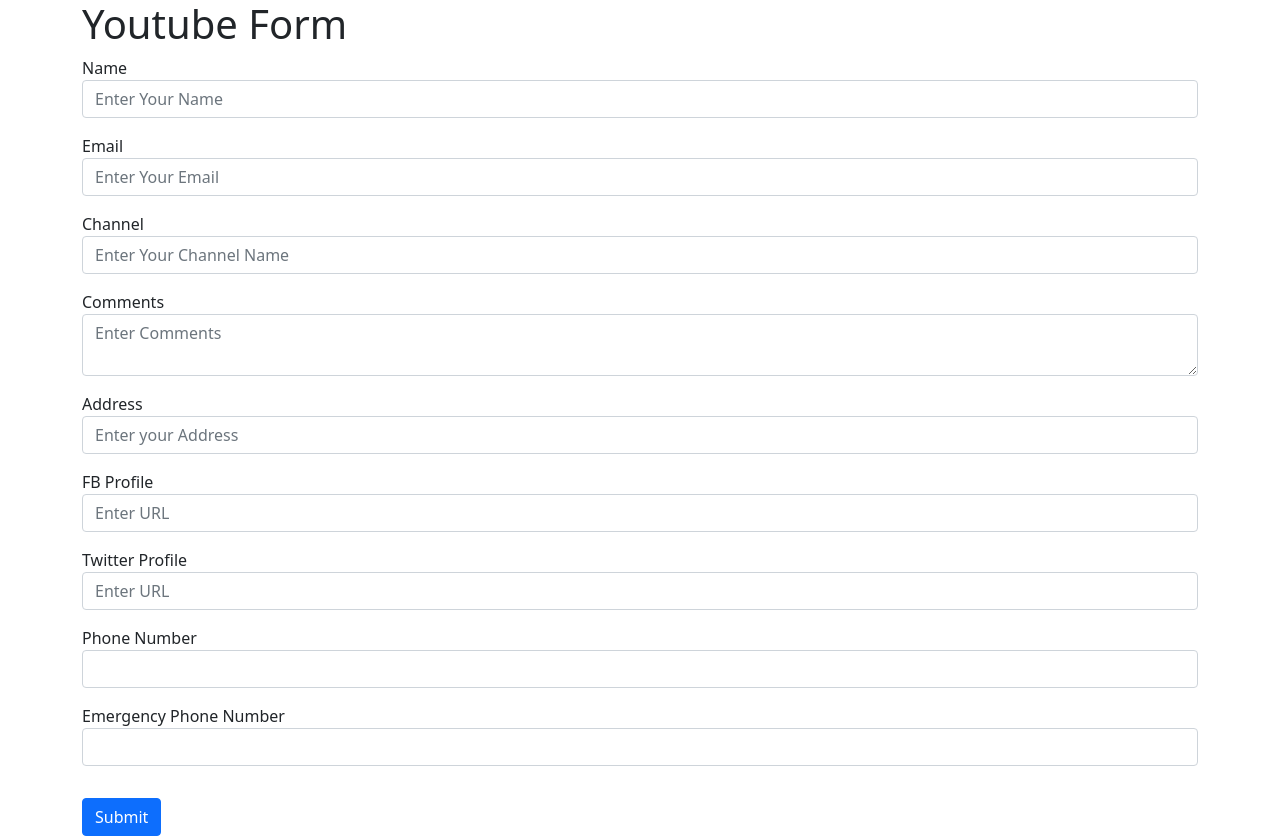
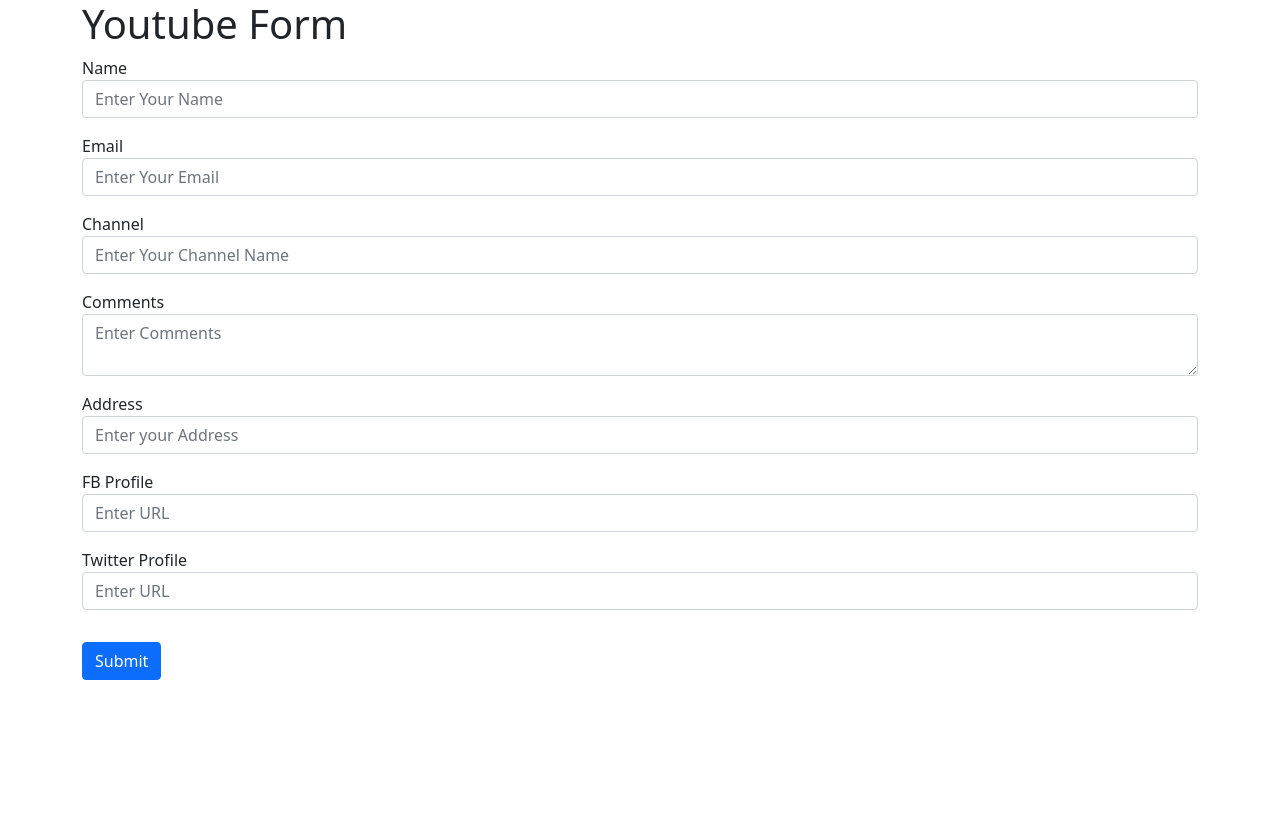
Before and after one commit to AnushkaNemishte/react-formik, a React (Create React App) app: page / in a window 1280 px wide. After the commit the page ends 800 px from the top, so only its background shows below. Built offline with nearby package versions, Linux system fonts and the light colour scheme.

Commit message:
Initial Commit

```diff
--- a/src/Components/YoutubeForm.js
+++ b/src/Components/YoutubeForm.js
@@ -13,8 +13,8 @@
   social:{
     facebook:"",
     twitter:""
-  },
-  phoneNumber:[" "," "],
+  }
+
 }
 
 const onSubmit = (values) => {
@@ -117,26 +117,8 @@
             />
             <ErrorMessage name='social.twitter' component={TextError}/>
           </div>
-          <div className='form-group mb-3'>
-            <label htmlFor="phonenumber">Phone Number</label>
-            <Field
-              type="text"
-              className='form-control'
-              name='phoneNumber[0]'
-              id='phonenumber'
-              placeholder='Enter Phone Number'
-            />
-          </div>
-          <div className='form-group mb-3'>
-            <label htmlFor="emergencyphonenumber">Emergency Phone Number</label>
-            <Field
-              type="text"
-              className='form-control'
-              name='phoneNumber[1]'
-              id='emergencyphonenumber'
-              placeholder='Enter Emergency Phone Number'
-            />
-          </div>
+
+
 
 
           <Button className='mt-3' type='submit' variant='primary'>Submit</Button>
```
